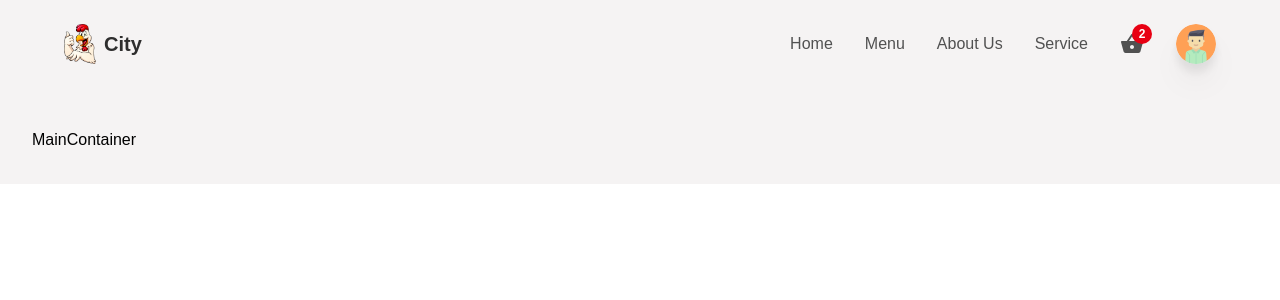
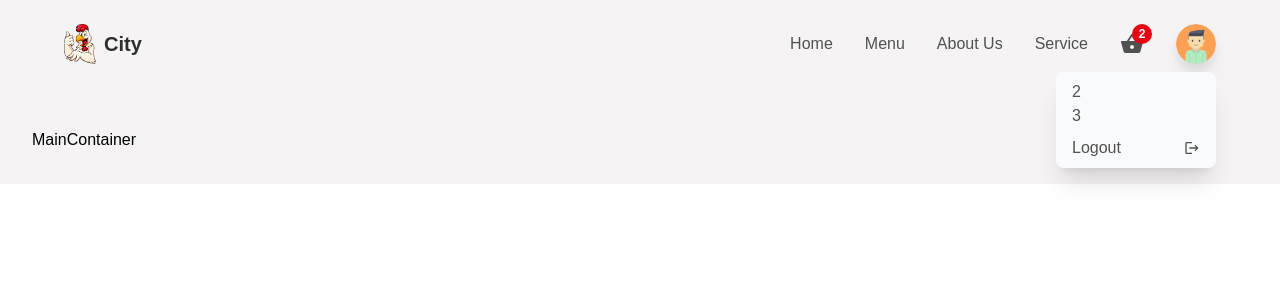
Before and after one commit to 99inder/Fresh_Essence-Food_Ecom, a React (Create React App) app: page / in a window 1280 px wide. Shown: the top 300 px of the page. Built offline with nearby package versions, Linux system fonts and the light colour scheme.

Commit message:
Designing user dropdown menu and showing create item tab only if user is admin (HardCoded)

```diff
--- a/src/components/Header.jsx
+++ b/src/components/Header.jsx
@@ -1,7 +1,7 @@
 import React from 'react'
 import Logo from "../img/logo.png"
 import Avatar from "../img/avatar.png"
-import { MdShoppingBasket } from "react-icons/md";
+import { MdShoppingBasket, MdAdd, MdLogout } from "react-icons/md";
 import { motion } from 'framer-motion';
 import { Link } from 'react-router-dom';
 
@@ -31,7 +31,7 @@ const Header = () => {
         if (!user) {
 
             //getting refreshToken and providerData from google login
-            const { user: { refreshToken, providerData } } = await signInWithPopup(firebaseAuth, provider);
+            const { user: { providerData } } = await signInWithPopup(firebaseAuth, provider);
 
             console.log(providerData[0]);
             //setting "user" state by passing providerData
@@ -45,6 +45,8 @@ const Header = () => {
 
     return (
         <header className='w-screen fixed z-50 p-6 px-16'>
+
+
             {/* Desktop and Tablet */}
             <div className='hidden md:flex w-full h-full items-center justify-between'>
                 <Link to={"/"} className="flex items-center gap-2">
@@ -67,6 +69,18 @@ const Header = () => {
                     </div>
                     <div className='relative'>
                         <motion.img whileTap={{ scale: 0.8 }} src={user ? user.photoURL : Avatar} alt="userprofile" className='w-10 min-w-[40px] h-10 min-h-[40px] drop-shadow-xl cursor-pointer rounded-full' onClick={login} />
+                        <div className='w-40 bg-gray-50 shadow-xl rounded-lg flex flex-col absolute right-0 top-12'>
+                            <ul className='py-2'>
+
+                                {
+                                    user && user.email === "99.inderpal@gmail.com" && (<li className='flex items-center justify-between gap-2 mb-2 px-4 cursor-pointer hover:bg-slate-200 transition-all duration-100 ease-in-out text-textColor text-base rounded-lg'>New Item <MdAdd /></li>)
+                                }
+
+                                <li className='px-4 cursor-pointer hover:bg-slate-200 transition-all duration-100 ease-in-out text-textColor text-base rounded-lg'>2</li>
+                                <li className='px-4 cursor-pointer hover:bg-slate-200 transition-all duration-100 ease-in-out text-textColor text-base rounded-lg'>3</li>
+                                <li className='flex items-center justify-between mt-2 px-4 cursor-pointer hover:bg-slate-200 transition-all duration-100 ease-in-out text-textColor text-base rounded-lg'>Logout <MdLogout /></li>
+                            </ul>
+                        </div>
                     </div>
                 </div>
             </div>
```
